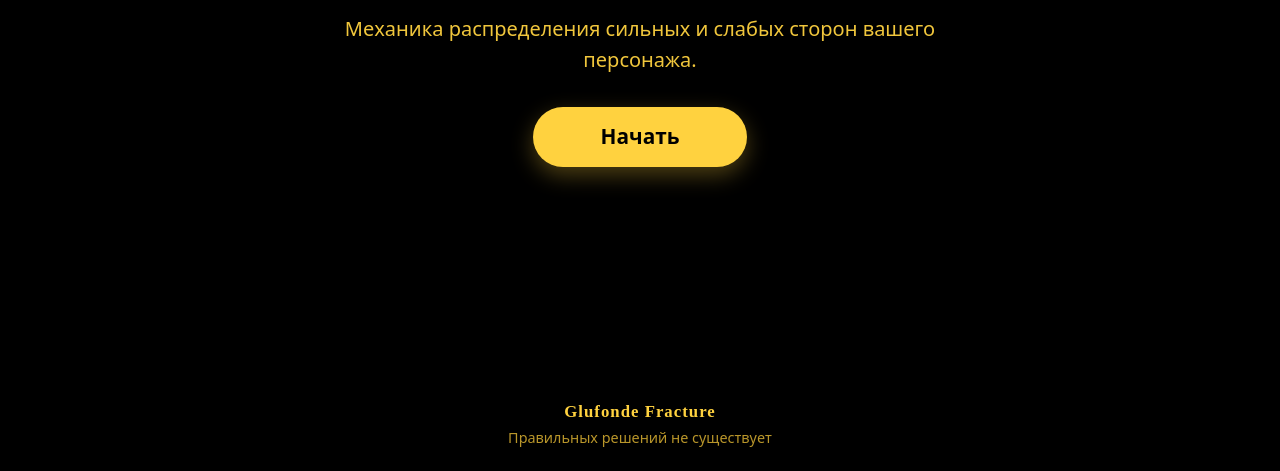
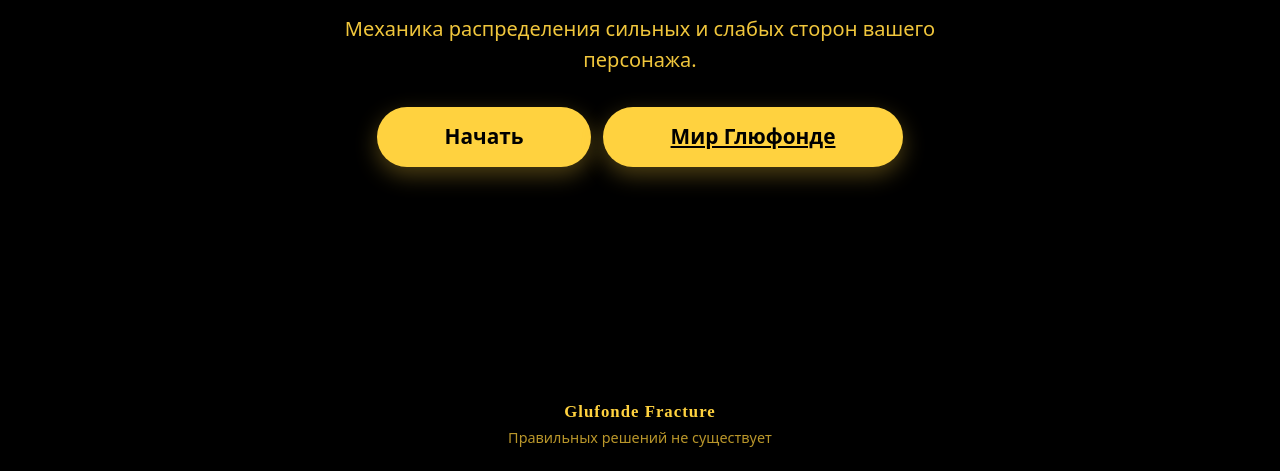
Before and after one commit to MAKAKOBHA/RollSet, a website with bundled scripts: page index.html in a window 1280 px wide. Shown: the part 329-800 px from the top of the page. Built offline with nearby package versions, Linux system fonts and the light colour scheme; files whose address does not match are found by name.

Commit message:
Add Glufonde Reader button to intro screen

```diff
--- a/index.html
+++ b/index.html
@@ -72,6 +72,7 @@
         <p class="lead">Механика распределения сильных и слабых сторон вашего персонажа.</p>
         <div class="actions actions-center">
           <button type="button" class="btn btn-primary btn-lg" data-action="start">Начать</button>
+          <a class="btn btn-primary btn-lg" href="https://makakobha.github.io/Glufonde-Reader/" target="_blank" rel="noopener noreferrer">Мир Глюфонде</a>
         </div>
       </div>
     </section>
```
